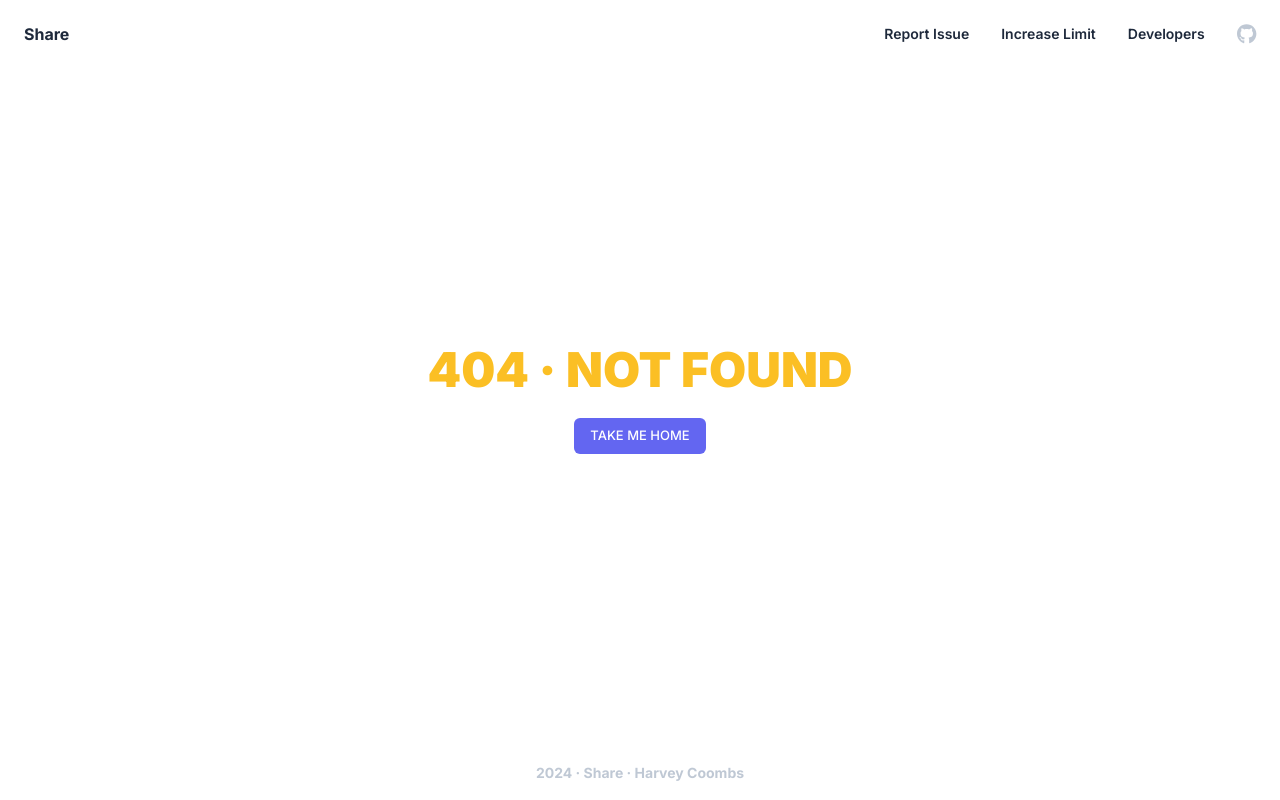
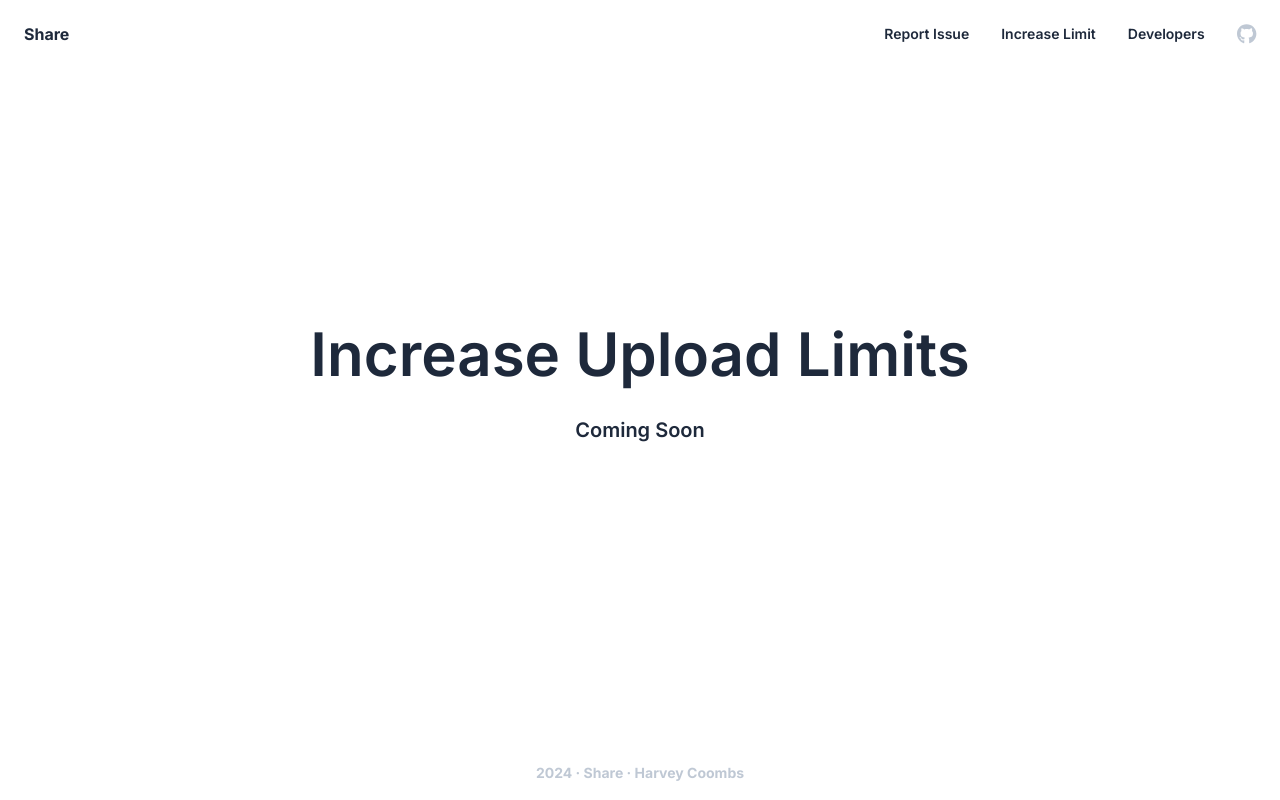
Before and after one commit to harveycoombs/share, a Next.js app: page /limits in a window 1280 px wide. Before the commit this address had no page. Built offline with nearby package versions, Linux system fonts and the light colour scheme.

Commit message:
Added other pages

```diff
--- /dev/null
+++ b/src/app/developers/page.tsx
@@ -0,0 +1,8 @@
+export default function Developers() {
+    return (
+        <div className="flex flex-col items-center justify-center h-screen">
+            <h1 className="text-6xl font-semibold duration-150 pointer-events-none select-none">Developers</h1>
+            <h2 className="text-xl font-semibold my-8 pointer-events-none select-none">Coming Soon</h2>
+        </div>
+    );
+}
--- /dev/null
+++ b/src/app/limits/page.tsx
@@ -0,0 +1,8 @@
+export default function Limits() {
+    return (
+        <div className="flex flex-col items-center justify-center h-screen">
+            <h1 className="text-6xl font-semibold duration-150 pointer-events-none select-none">Increase Upload Limits</h1>
+            <h2 className="text-xl font-semibold my-8 pointer-events-none select-none">Coming Soon</h2>
+        </div>
+    );
+}
```
